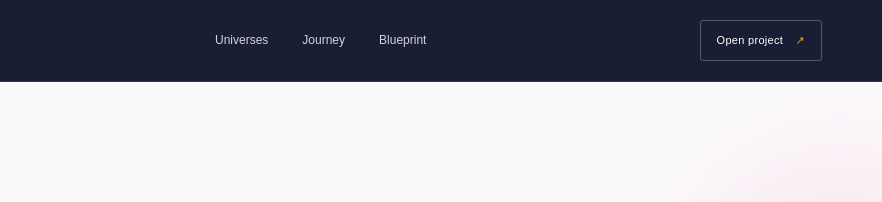
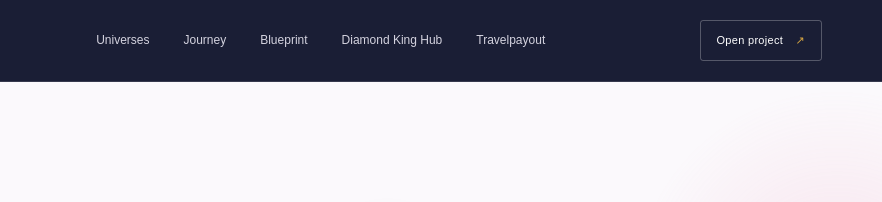
Before and after one commit to TRTT-VOYAGE/diamond-raja-diamond-king-learning-journey, a plain HTML site: page index.html in a window 1280 px wide. Shown: the top 202 px of the page, 398-1280 px from the left. Drawn offline with Linux system fonts and the light colour scheme.

Commit message:
feat: connect Learning Journey navigation to Diamond King hub and Travelpayout

```diff
--- a/index.html
+++ b/index.html
@@ -16,6 +16,8 @@
     <a class="brand" href="#home" aria-label="Diamond King Universe home"><span class="brand-gem">◆</span><span>DIAMOND <b>KING</b><small>MASTER FRANCHISE · CONCEPT EXPERIENCE</small></span></a>
     <nav class="main-nav" id="main-navigation" aria-label="Main navigation">
       <a href="#universes">Universes</a><a href="#journey">Journey</a><a href="#blueprint">Blueprint</a>
+      <a href="https://github.com/TRTT-VOYAGE/trttvoyage-diamond-king-chatgpt-6">Diamond King Hub</a>
+      <a href="https://github.com/TRTT-VOYAGE/Travelpayout">Travelpayout</a>
     </nav>
     <a class="top-cta" href="https://github.com/TRTT-VOYAGE/diamond-raja-diamond-king-learning-journey" target="_blank" rel="noreferrer">Open project <span>↗</span></a>
     <button class="menu-toggle" type="button" aria-label="Toggle navigation" aria-controls="main-navigation" aria-expanded="false">☰</button>
```
